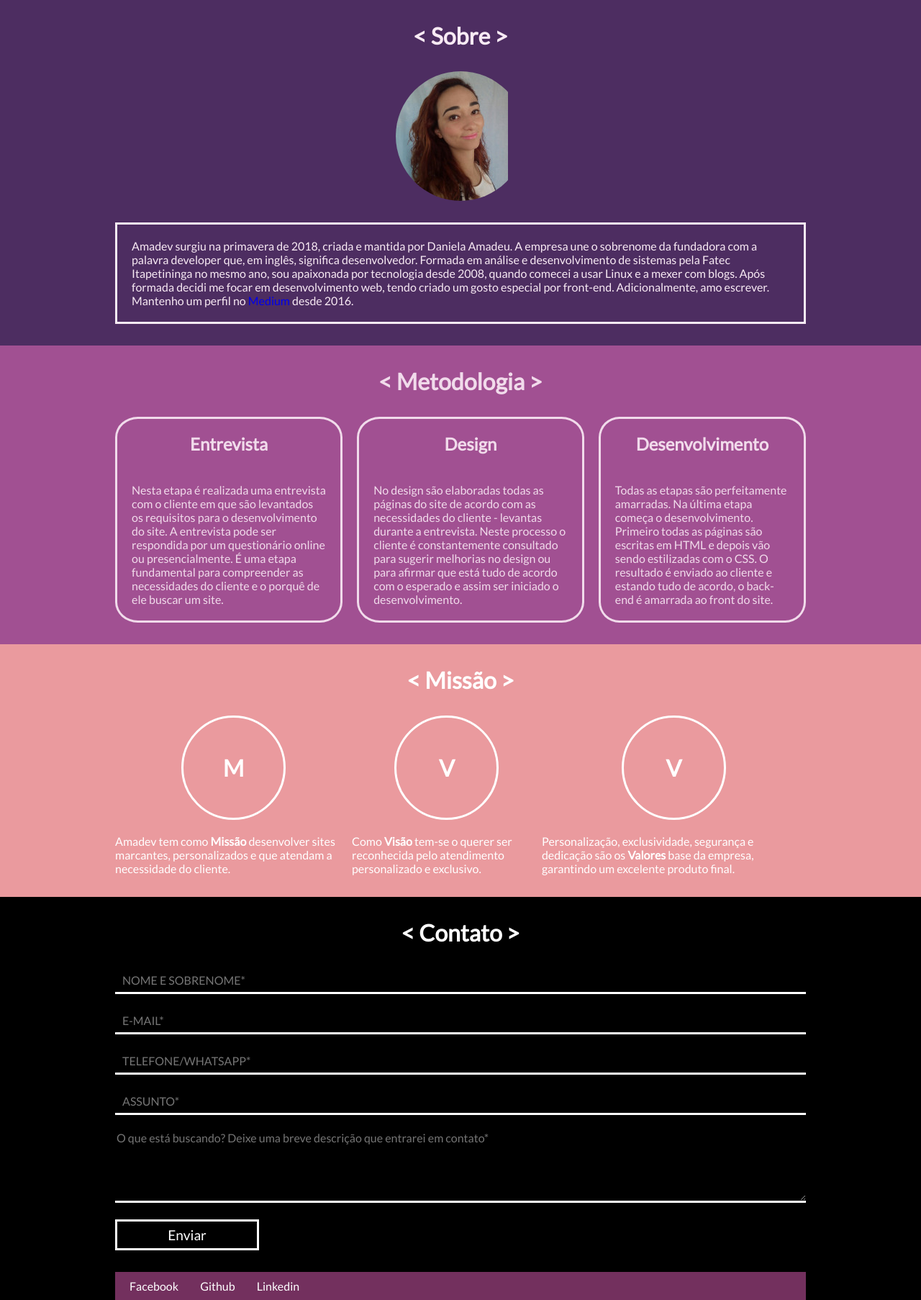
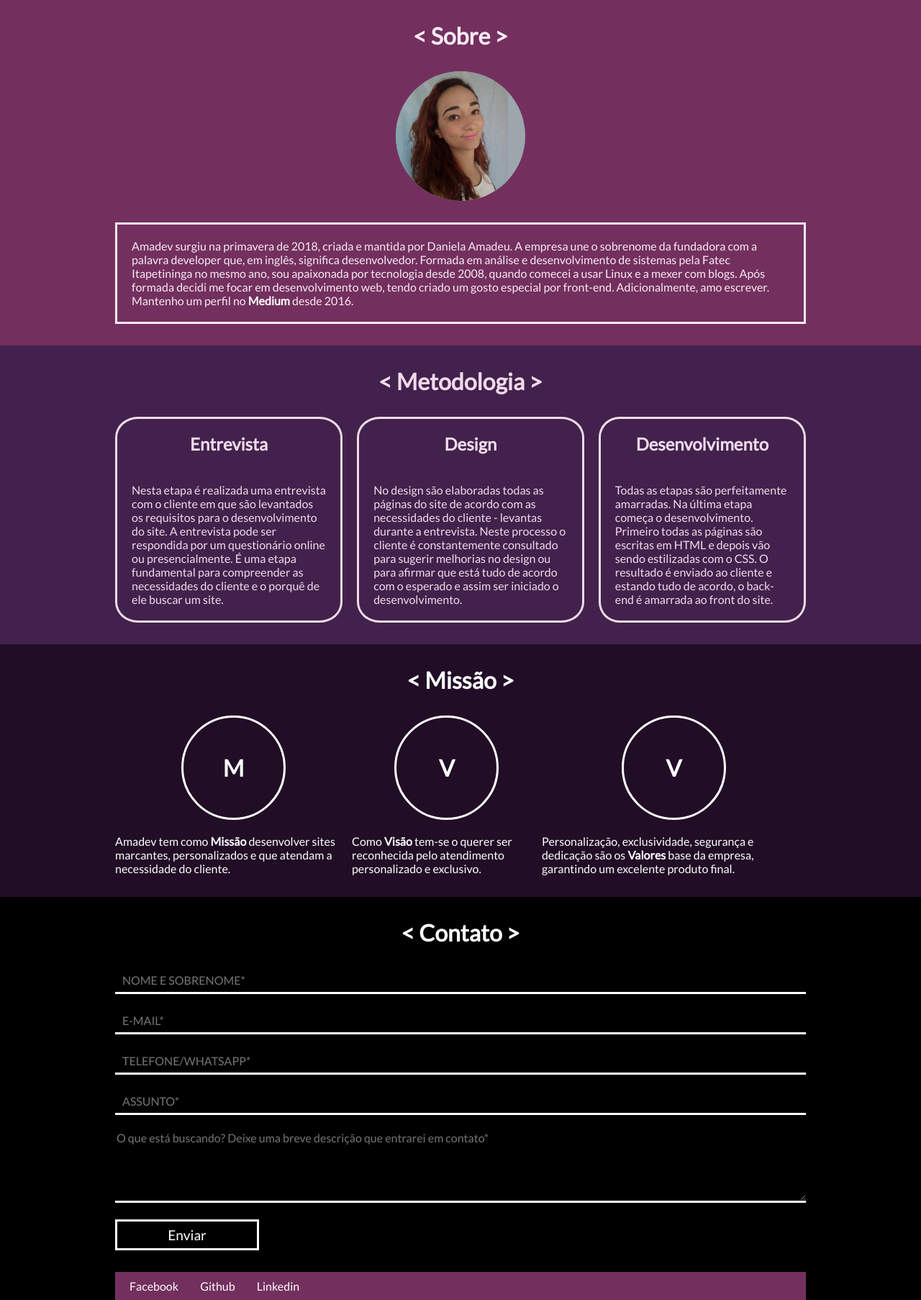
Before and after one commit to daniamadev/site-amadev, a Jekyll site: the page built from index.md, in a window 1280 px wide. Shown: the part 699-2505 px from the top of the page at 72% size. Built offline with Jekyll 4.4.1, drawn with Linux system fonts in a browser that asks for light colours.

Commit message:
CSS update

```diff
--- a/assets/style.css
+++ b/assets/style.css
@@ -113,7 +113,7 @@ h1 {
 
 /*SOBRE*/
 .sobre {
-  background-color: #4D2D61;
+  background-color: #73305E;
 }
 
 .sobre h1 {
@@ -121,6 +121,7 @@ h1 {
 }
 
 .avatar {
+  background-color: #9DA6AD;
   background-size: cover;
   margin: 0 auto;
   width: 180px;
@@ -137,9 +138,14 @@ h1 {
   padding: 20px;
 }
 
+.sobre-daniela a {
+  color: #fff;
+  font-weight: bold;
+}
+
 /*METODOLOGIA*/
 .metodologia {
-  background-color: #A15092;
+  background-color: #42224C;
 }
 
 .metodologia h1 {
@@ -172,7 +178,7 @@ h1 {
 
 /*MISSAO*/
 .missao {
-  background-color: #EA9A9E;
+  background-color: #210E26;
 }
 
 .missao-item {
```
Also changed, not shown: css/style.css (+9 -3 lines).
